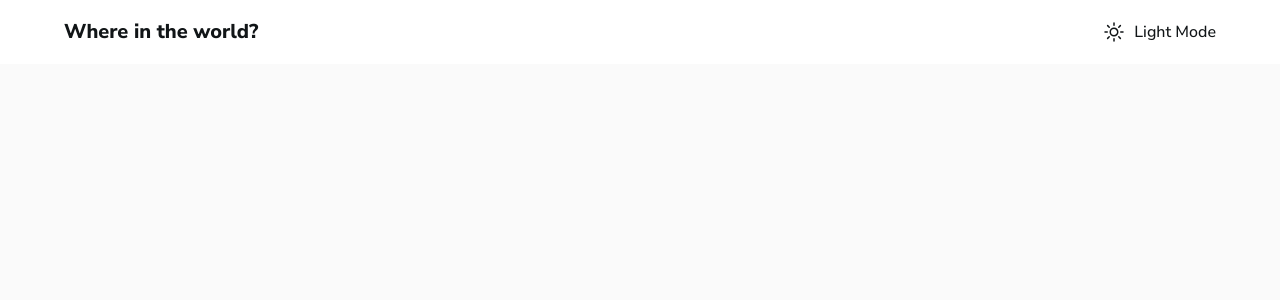
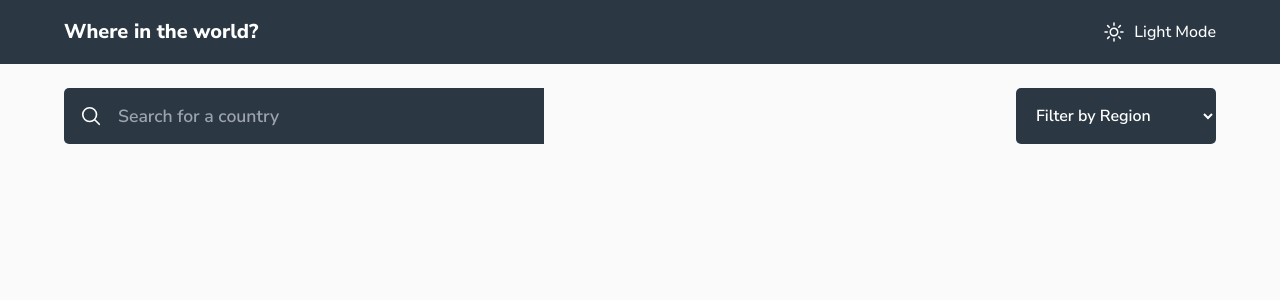
Before and after one commit to Sye-5pace/Rest_Countries_API_React.tsx, a React (Vite) app: page / in a window 1280 px wide. Shown: the top 300 px of the page. Built offline with nearby package versions, Linux system fonts and the light colour scheme.

Commit message:
Theme state management created for Filter component

```diff
--- a/src/App.tsx
+++ b/src/App.tsx
@@ -1,11 +1,12 @@
 import React,{useState , useEffect} from 'react'
 import Header from './Components/Header.tsx'
+import Filters from './Components/Filters.tsx'
 import { setTheme } from './Store/Store.ts'
 import { useDispatch,useSelector } from 'react-redux'
 import './index.css'
 
 const App: React.FC = () => {
-  const theme = useSelector((state: {theme :string}) => state.theme)
+  const theme: string = useSelector((state: {theme :string}) => state.theme)
   const [storeTheme,setStoreTheme] = useState<string>('dark');
   const dispatch = useDispatch();
 
@@ -18,11 +19,10 @@ const App: React.FC = () => {
   },[dispatch])
 
   return (
-    <>
-      <div className='flex flex-col w-full min-h-screen p-0 m-0 bg-alabaster border-box'>
+    <div className={`${theme === 'light' ? 'bg-alabaster' : 'bg-ebonyclaylight'} flex flex-col w-full min-h-screen p-0 m-0 border-box font-nunito gap-y-6`}>
         <Header theme={storeTheme} setStoreTheme={setStoreTheme}/>
-      </div>
-    </>
+        <Filters theme={storeTheme} />
+    </div>
   );
 }
 
--- a/src/Components/Filters.tsx
+++ b/src/Components/Filters.tsx
@@ -0,0 +1,32 @@
+import React from 'react'
+
+interface FilterProps {
+    theme: string
+}
+
+const Filters: React.FC<FilterProps> = ({theme}) => {
+
+
+
+    return (
+        <div>
+            <section className='flex flex-row items-center justify-between h-[3.5rem] px-[4rem]'>
+                <div className={`pl-4 flex flex-row h-full rounded-[0.3125rem]  gap-4 w-[30rem] ${theme === 'light' ? 'bg-white' : 'bg-ebonyclaydark'} items-center`}>
+                    <svg xmlns="http://www.w3.org/2000/svg" fill="none" viewBox="0 0 24 24" strokeWidth={1.8} stroke="currentColor" className={`w-6 h-6 ${theme === 'light' ? 'stroke-gray' : 'stroke-white'} `}>
+                        <path strokeLinecap="round" strokeLinejoin="round" d="M21 21l-5.197-5.197m0 0A7.5 7.5 0 105.196 5.196a7.5 7.5 0 0010.607 10.607z" />
+                    </svg>
+                    <input className={`font-semibold text-[1.1rem] ${theme === 'light' ? 'bg-white text-gray': 'bg-ebonyclaydark text-white'} w-full h-full focus:outline-none`} placeholder='Search for a country'/>
+                </div>
+                <select className={`cursor-pointer font-semibold pl-4 pr-2 focus:outline-none rounded-[0.3125rem] h-[3.5rem] w-[12.5rem] ${theme === 'light' ? 'bg-white text-woodsmoke' : 'bg-ebonyclaydark text-white'}`}>
+                    <option value="all">Filter by Region</option>
+                    <option value="africa">Africa</option>
+                    <option value="america">America</option>
+                    <option value="asia">Asia</option>
+                    <option value="europe">Europe</option>
+                    <option value="oceania">Oceania</option>
+                </select>
+            </section>
+        </div>
+    );
+}
+export default Filters
--- a/src/Components/Header.tsx
+++ b/src/Components/Header.tsx
@@ -19,8 +19,8 @@ const Header: React.FC<ThemeSwitcherProps> = ({theme,setStoreTheme})=>{
 
     return (
         <>
-            <div className='w-full  bg-white h-[4rem] flex flex-row' >
-                <div className='w-full font-nunito text-woodsmoke flex flex-row justify-between items-center px-[4rem]'>
+            <div className={`w-full  ${ theme === 'light' ? 'bg-white': 'bg-ebonyclaydark'} h-[4rem] flex flex-row`}>
+                <div className={`w-full font-nunito ${theme === 'light'? 'text-woodsmoke' : 'text-white'}  flex flex-row justify-between items-center px-[4rem]`}>
                     <h2 className='text-[1.25rem] font-extrabold'>Where in the world?</h2>
                     <div className='flex gap-2'>
                         { theme === 'light' ?
--- a/tailwind.config.js
+++ b/tailwind.config.js
@@ -11,8 +11,8 @@ export default {
       'woodsmoke':'#111517',
       'silver': '#c1c1c1',
       'gray': '#848484',
-      'ebonyclay-light':'#202C36',
-      'ebonyclay-dark':'#2B3844',
+      'ebonyclaylight':'#202C36',
+      'ebonyclaydark':'#2B3844',
       'white': '#fff'
 
     },
```
